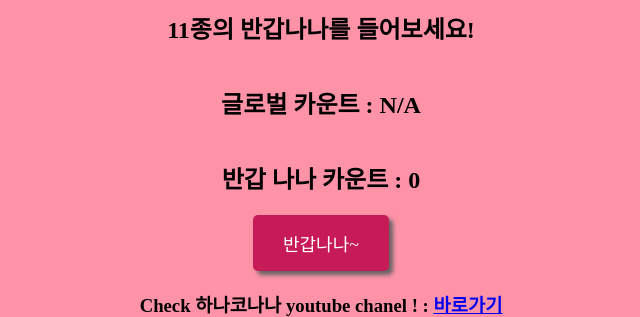
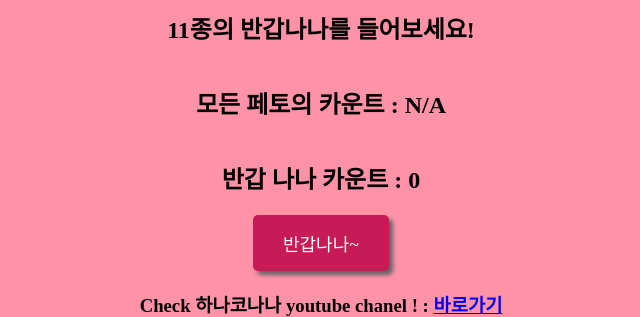
Before and after one commit to Mirai-milize/bangapnana, a website: page index.html in a window 1280 px wide. Shown: the part 552-869 px from the top of the page, without its empty margins (319-959 px from the left). Drawn offline with Linux system fonts and the light colour scheme; no server answers; a web font is replaced by a local one.

Commit message:
cnt rename

```diff
--- a/index.html
+++ b/index.html
@@ -11,7 +11,7 @@
     <img class="main-image" src="assets/channels4_profile.jpg" alt="나나의 귀여운 사진이 로딩이 되지가 않았어요.">
     <h1>나나의 귀여운 반갑나나~</h1>
     <h2>11종의 반갑나나를 들어보세요!</h2>
-    <h2>글로벌 카운트 : <span id="global-click-count">0</span></h2>
+    <h2>모든 페토의 카운트 : <span id="global-click-count">0</span></h2>
     <h2>반갑 나나 카운트 :  <span id="cnt-value"> 0 </span>
     </h2>
     <div class="button-container">
```
